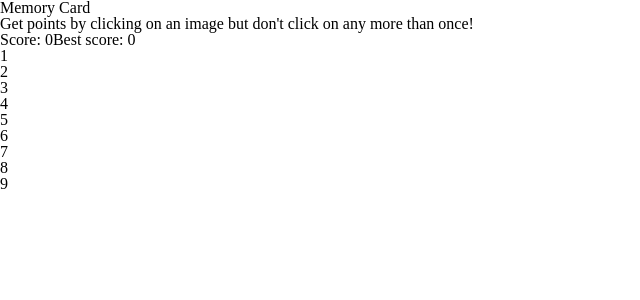
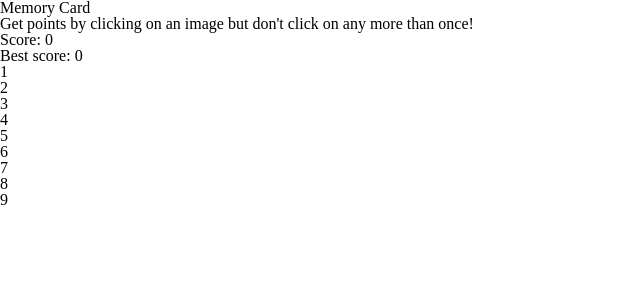
Before and after one commit to LucioFurnari/React-memory-card, a React (Vite) app: page / in a window 1280 px wide. Shown: the top 300 px of the page, without its empty margins (0-640 px from the left). Built offline with nearby package versions, Linux system fonts and the light colour scheme.

Commit message:
Separate the nav in divs

```diff
--- a/src/components/Nav.jsx
+++ b/src/components/Nav.jsx
@@ -2,11 +2,13 @@ export default function Nav(props) {
   const { score, bestScore } = props;
   return (
     <nav>
+      <div>
       <h1>Memory Card</h1>
       <p>Get points by clicking on an image but don't click on any more than once!</p>
+      </div>
       <div className="score-table">
-        <span>Score: {score}</span>
-        <span>Best score: {bestScore}</span>
+        <p>Score: {score}</p>
+        <p>Best score: {bestScore}</p>
       </div>
     </nav>
   )
```
